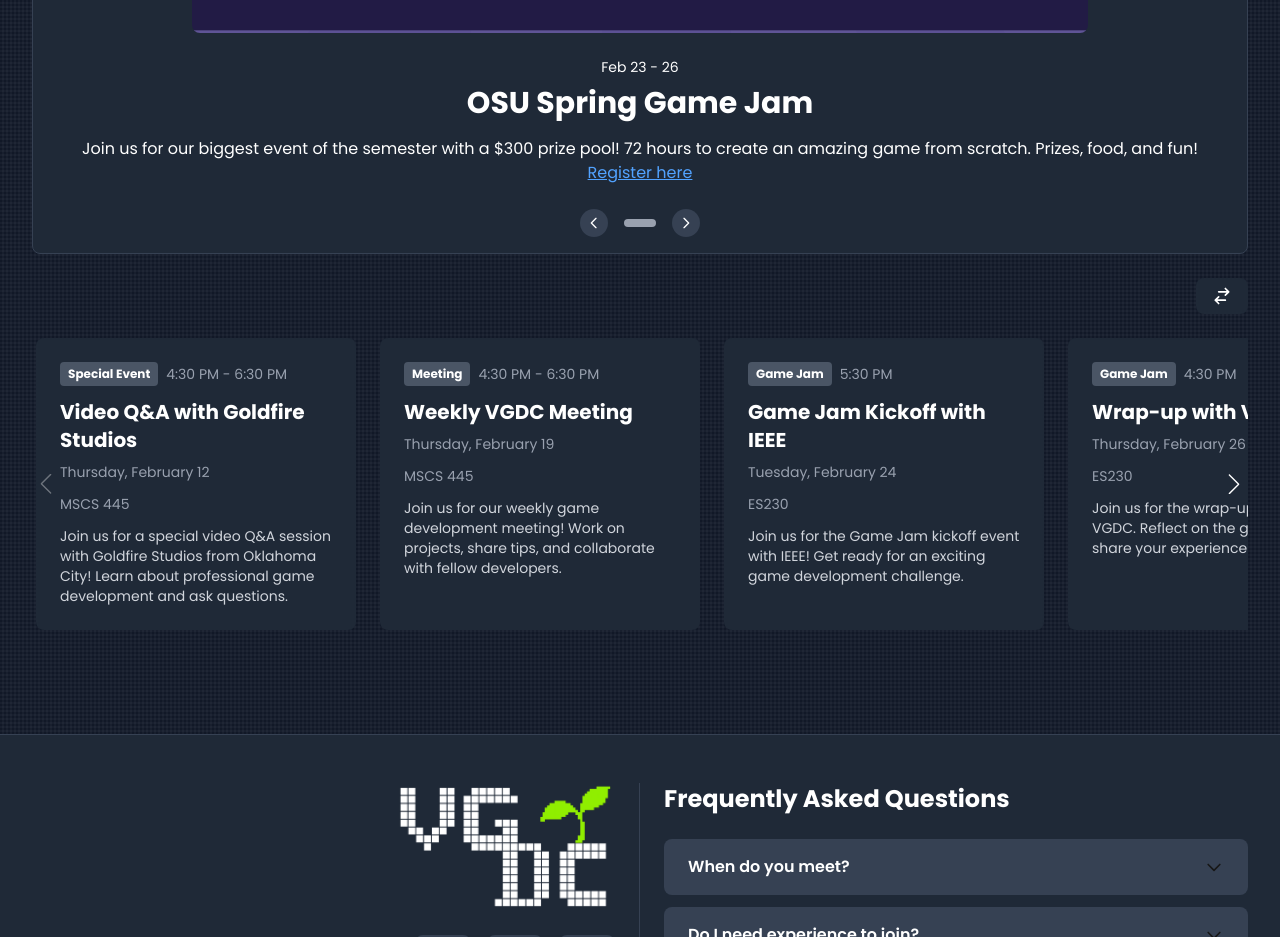
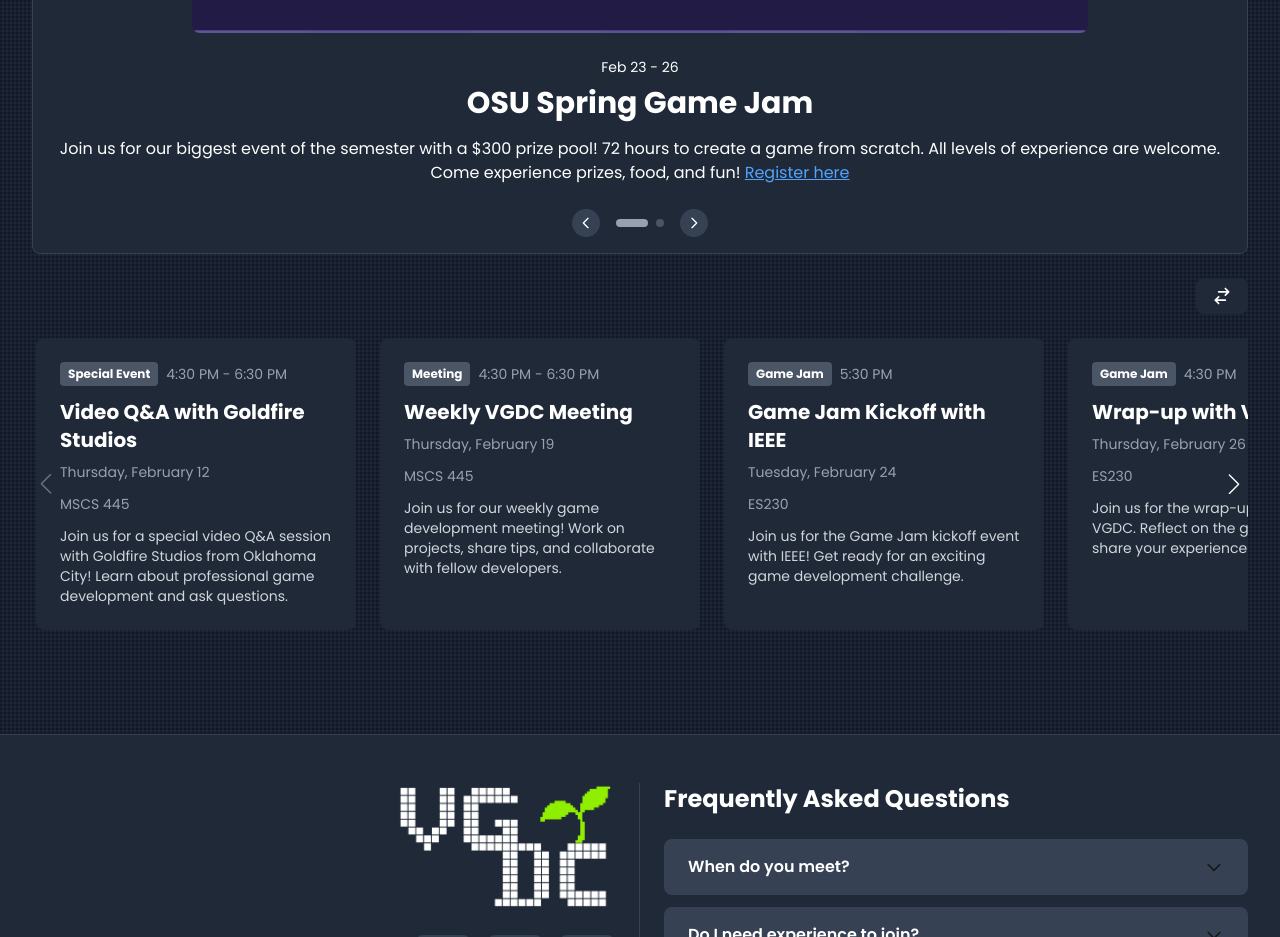
Before and after one commit to charlieautry/vgdc-site, a Next.js app: page / in a window 1280 px wide. Shown: the part 1600-2537 px from the top of the page. Built offline with nearby package versions, Linux system fonts and the light colour scheme.

Commit message:
Updated site

```diff
--- a/app/data/importantEvents.ts
+++ b/app/data/importantEvents.ts
@@ -13,9 +13,17 @@
   {
     title: "OSU Spring Game Jam",
     image: "/images/osugamejamflyer.png",
-    description: "Join us for our biggest event of the semester with a $300 prize pool! 72 hours to create an amazing game from scratch. Prizes, food, and fun!",
+    description: "Join us for our biggest event of the semester with a $300 prize pool! 72 hours to create a game from scratch. All levels of experience are welcome. Come experience prizes, food, and fun!",
     date: "Feb 23 - 26",
     link: "https://itch.io/jam/osu-game-jam-spring-2026",
     linkText: "Register here"
+  },
+  {
+    title: "Goldfire Studios Q&A",
+    image: "https://goldfirestudios.com/images/ogGoldFire.png",
+    description: "James Simpson, the founder of the indie game company GoldFire Studios, has agreed to a virtual Q&A for 5:30pm on this day! We will still meet at 4:30 in our usual room and at 5:30 we will have the video call on the projector screen. If you've ever wanted to talk to the founder of a video game company now is your chance!",
+    date: "Feb 11",
+    link: "",
+    linkText: ""
   }
 ];
```
